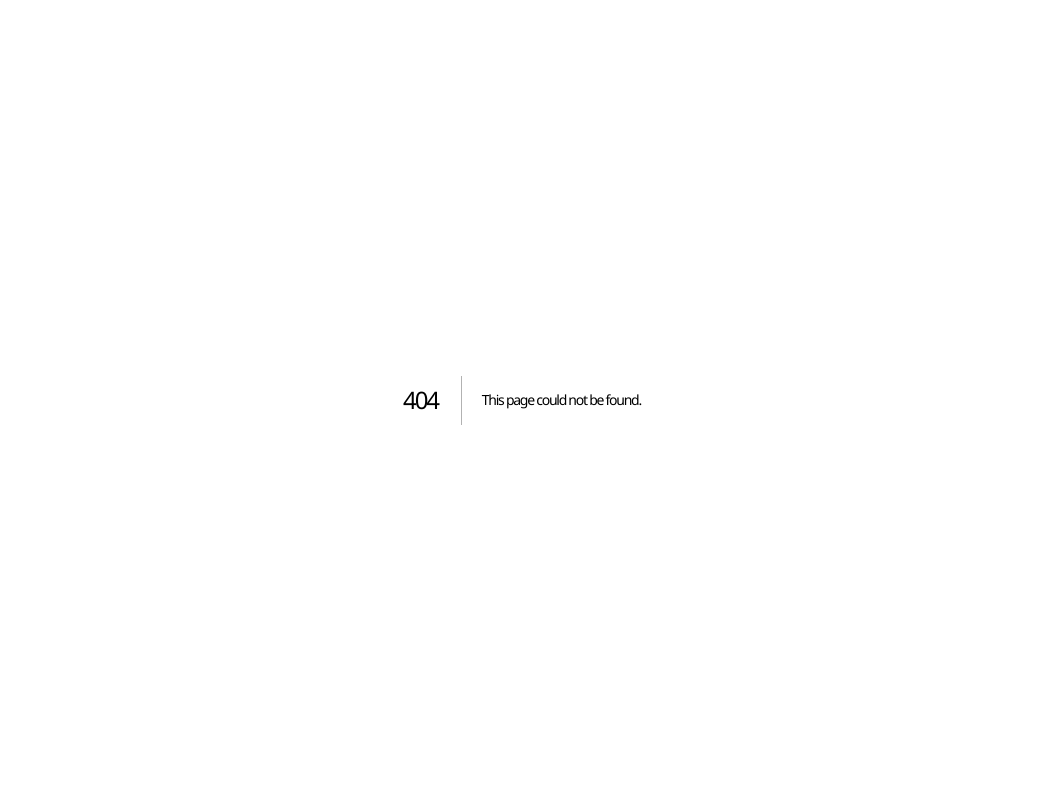
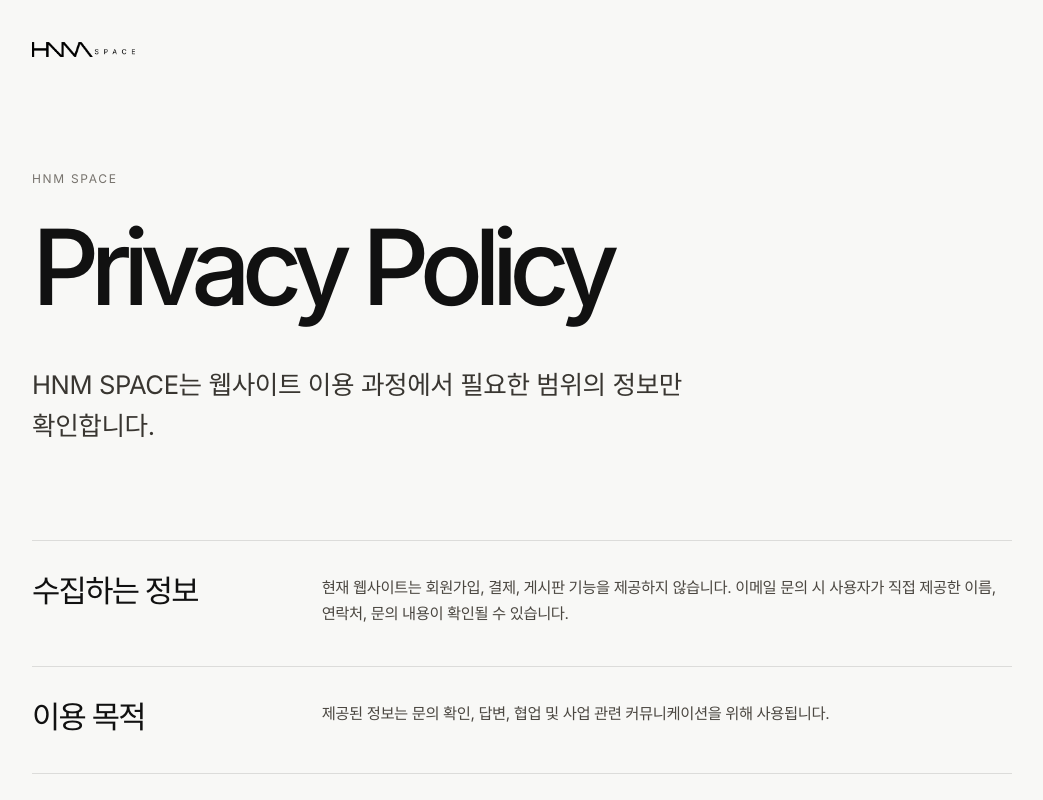
Before and after one commit to hnmspace/website, a Next.js app: page /privacy in a window 1280 px wide. Before the commit this address had no page. Shown: the top 800 px of the page, without its empty margins (118-1161 px from the left). Built offline with nearby package versions, Linux system fonts and the light colour scheme.

Commit message:
Add files via upload

```diff
--- a/app/globals.css
+++ b/app/globals.css
@@ -132,7 +132,7 @@
 /* Official HNM logo assets must keep their original ratio. */
 .brand img,
 .hero-mark img,
-footer img {
+.site-footer img {
   object-fit: contain;
   flex: 0 0 auto;
 }
@@ -667,19 +667,93 @@
 .contact-links a:hover span { transform: translateY(-1px); }
 .contact-links a:hover::before { transform: scaleX(1); }
 
-footer {
-  width: min(1240px, calc(100% - 104px));
-  margin: 0 auto;
-  padding: 48px 0 56px;
-  border-top: 1px solid var(--line);
+.site-footer {
+  width: 100%;
+  max-width: none;
+  margin: 0;
+  padding: 0 max(52px, calc((100% - 1240px) / 2)) 64px;
+  background: var(--dark);
+  color: rgba(255,255,255,0.72);
+  font-size: 13px;
+  letter-spacing: -0.01em;
+}
+.footer-inner {
+  border-top: 1px solid var(--dark-line);
+  padding-top: 48px;
+  display: grid;
+  grid-template-columns: minmax(220px, 0.62fr) minmax(0, 1fr);
+  gap: 76px;
+}
+.footer-brand img {
+  display: block;
+  height: 28px;
+  width: auto;
+  max-width: none;
+  object-fit: contain;
+  opacity: 0.92;
+}
+.footer-brand p {
+  margin: 28px 0 0;
+  color: rgba(255,255,255,0.64);
+  font-size: clamp(18px, 2vw, 28px);
+  line-height: 1.2;
+  letter-spacing: -0.055em;
+}
+.footer-content {
+  display: grid;
+  gap: 28px;
+  justify-items: end;
+  text-align: right;
+}
+.footer-policy {
   display: flex;
   align-items: center;
-  justify-content: space-between;
-  color: var(--muted);
+  justify-content: flex-end;
+  gap: 28px;
+  color: #fff;
+  font-size: clamp(17px, 1.55vw, 23px);
+  line-height: 1.2;
+  letter-spacing: -0.04em;
+}
+.footer-policy a::after {
+  content: none;
+}
+.footer-policy a,
+.footer-info a {
+  transition: color var(--fast) var(--ease), opacity var(--fast) var(--ease);
+}
+.footer-policy a:hover,
+.footer-info a:hover { color: #fff; }
+.footer-info {
+  display: grid;
+  gap: 9px;
+  color: rgba(255,255,255,0.68);
+  font-size: clamp(13px, 1.15vw, 16px);
+  line-height: 1.45;
+}
+.footer-info p {
+  margin: 0;
+  display: flex;
+  justify-content: flex-end;
+  gap: 10px;
+  flex-wrap: wrap;
+}
+.footer-info strong {
+  color: rgba(255,255,255,0.92);
+  font-weight: 540;
+}
+.footer-info span,
+.footer-info a {
+  color: rgba(255,255,255,0.64);
+}
+.footer-bottom {
+  grid-column: 1 / -1;
+  padding-top: 34px;
+  border-top: 1px solid rgba(255,255,255,0.08);
+  color: rgba(255,255,255,0.44);
   font-size: 12px;
-  letter-spacing: 0.04em;
+  letter-spacing: 0.02em;
 }
-footer img { display: block; height: 22px; width: auto; max-width: none; object-fit: contain; opacity: 0.92; }
 
 /* HNM Motion System — restrained, scroll-led, brand-first */
 [data-reveal] {
@@ -767,8 +841,8 @@
   .statement-section,
   .work-section,
   .field-section,
-  .contact-section,
-  footer { width: min(100% - 44px, 1240px); }
+  .contact-section { width: min(100% - 44px, 1240px); }
+  .site-footer { padding: 0 22px 52px; }
   .statement-section { padding: 116px 0; }
   .field-section { padding: 132px 0 110px; }
   .statement-section { display: block; }
@@ -804,7 +878,11 @@
   .field-note { margin-left: 0; margin-top: 46px; }
   .contact-links { flex-direction: column; gap: 10px; }
   .contact-links a { width: 100%; text-align: center; }
-  footer { align-items: flex-start; flex-direction: column; gap: 22px; }
+  .footer-inner { grid-template-columns: 1fr; gap: 40px; }
+  .footer-content { justify-items: start; text-align: left; }
+  .footer-policy { justify-content: flex-start; flex-wrap: wrap; gap: 18px; }
+  .footer-info p { justify-content: flex-start; }
+  .footer-bottom { padding-top: 28px; }
   .scroll-indicator { right: 22px; bottom: 34px; }
 }
 
@@ -828,6 +906,86 @@
 }
 
 
+
+.legal-page {
+  min-height: 100vh;
+  padding: 42px max(28px, calc((100% - 980px) / 2)) 92px;
+  background: var(--bg);
+  color: var(--text);
+}
+.legal-logo {
+  display: inline-block;
+  margin-bottom: 112px;
+}
+.legal-logo img {
+  display: block;
+  height: 15px;
+  width: auto;
+}
+.legal-kicker {
+  margin: 0;
+  color: var(--muted);
+  font-size: 12px;
+  line-height: 1;
+  letter-spacing: 0.14em;
+}
+.legal-page h1 {
+  margin: 34px 0 0;
+  font-size: clamp(58px, 8.2vw, 118px);
+  line-height: 0.94;
+  letter-spacing: -0.085em;
+  font-weight: 510;
+}
+.legal-lead {
+  margin: 48px 0 0;
+  max-width: 680px;
+  color: #393631;
+  font-size: clamp(19px, 2vw, 28px);
+  line-height: 1.6;
+  word-break: keep-all;
+}
+.legal-content {
+  margin-top: 92px;
+  border-top: 1px solid var(--line);
+}
+.legal-content article {
+  display: grid;
+  grid-template-columns: minmax(180px, 0.35fr) minmax(0, 1fr);
+  gap: 48px;
+  padding: 34px 0 38px;
+  border-bottom: 1px solid var(--line);
+}
+.legal-content h2 {
+  margin: 0;
+  font-size: clamp(20px, 2.4vw, 34px);
+  line-height: 1.1;
+  letter-spacing: -0.055em;
+  font-weight: 510;
+}
+.legal-content p {
+  margin: 0;
+  color: #4b4741;
+  font-size: clamp(15px, 1.2vw, 18px);
+  line-height: 1.75;
+  word-break: keep-all;
+}
+.legal-content a {
+  color: var(--text);
+  text-decoration: underline;
+  text-underline-offset: 4px;
+}
+
+@media (max-width: 920px) {
+  .legal-page { padding: 34px 22px 72px; }
+  .legal-logo { margin-bottom: 84px; }
+  .legal-content { margin-top: 68px; }
+  .legal-content article {
+    grid-template-columns: 1fr;
+    gap: 18px;
+    padding: 30px 0 34px;
+  }
+}
+
 @media (prefers-reduced-motion: reduce) {
   html { scroll-behavior: auto; }
   [data-reveal],
--- a/app/layout.tsx
+++ b/app/layout.tsx
@@ -87,13 +87,13 @@
   image: `${siteUrl}/og-image.png`,
   description: 'HNM SPACE는 장기적인 관점으로 사업을 운영하는 기업입니다.',
   slogan: 'Built to Endure.',
-  email: 'henry@hnmspace.com',
+  email: 'contact@hnmspace.com',
   areaServed: 'KR',
   knowsAbout: ['마케팅', '커머스', '유통', '브랜드', '사업 운영', 'Marketing', 'Commerce', 'Distribution'],
   contactPoint: [
     {
       '@type': 'ContactPoint',
-      email: 'henry@hnmspace.com',
+      email: 'contact@hnmspace.com',
       contactType: 'business inquiries',
       availableLanguage: ['ko', 'en'],
     },
--- /dev/null
+++ b/app/privacy/page.tsx
@@ -0,0 +1,54 @@
+import type { Metadata } from 'next'
+
+export const metadata: Metadata = {
+  title: 'Privacy Policy',
+  description: 'HNM SPACE 개인정보처리방침',
+}
+
+export default function PrivacyPage() {
+  return (
+    <main className="legal-page">
+      <a className="legal-logo" href="/" aria-label="HNM SPACE 홈">
+        <img src="/hnm-logo-horizontal-black.png" alt="HNM SPACE" width={1275} height={185} />
+      </a>
+
+      <section>
+        <p className="legal-kicker">HNM SPACE</p>
+        <h1>Privacy Policy</h1>
+        <p className="legal-lead">
+          HNM SPACE는 웹사이트 이용 과정에서 필요한 범위의 정보만 확인합니다.
+        </p>
+
+        <div className="legal-content">
+          <article>
+            <h2>수집하는 정보</h2>
+            <p>
+              현재 웹사이트는 회원가입, 결제, 게시판 기능을 제공하지 않습니다. 이메일 문의 시 사용자가 직접 제공한 이름, 연락처, 문의 내용이 확인될 수 있습니다.
+            </p>
+          </article>
+
+          <article>
+            <h2>이용 목적</h2>
+            <p>
+              제공된 정보는 문의 확인, 답변, 협업 및 사업 관련 커뮤니케이션을 위해 사용됩니다.
+            </p>
+          </article>
+
+          <article>
+            <h2>보관 및 관리</h2>
+            <p>
+              문의 내용은 필요한 기간 동안 관리되며, 관계 법령 또는 업무상 필요한 경우를 제외하고 제3자에게 임의로 제공하지 않습니다.
+            </p>
+          </article>
+
+          <article>
+            <h2>문의</h2>
+            <p>
+              Privacy Contact: <a href="mailto:contact@hnmspace.com">contact@hnmspace.com</a>
+            </p>
+          </article>
+        </div>
+      </section>
+    </main>
+  )
+}
```
Also changed, not shown: app/page.tsx (+38 -4 lines), app/terms/page.tsx (added, +54 -0 lines), 2 other files (tests, documents, lock files or other folders).
